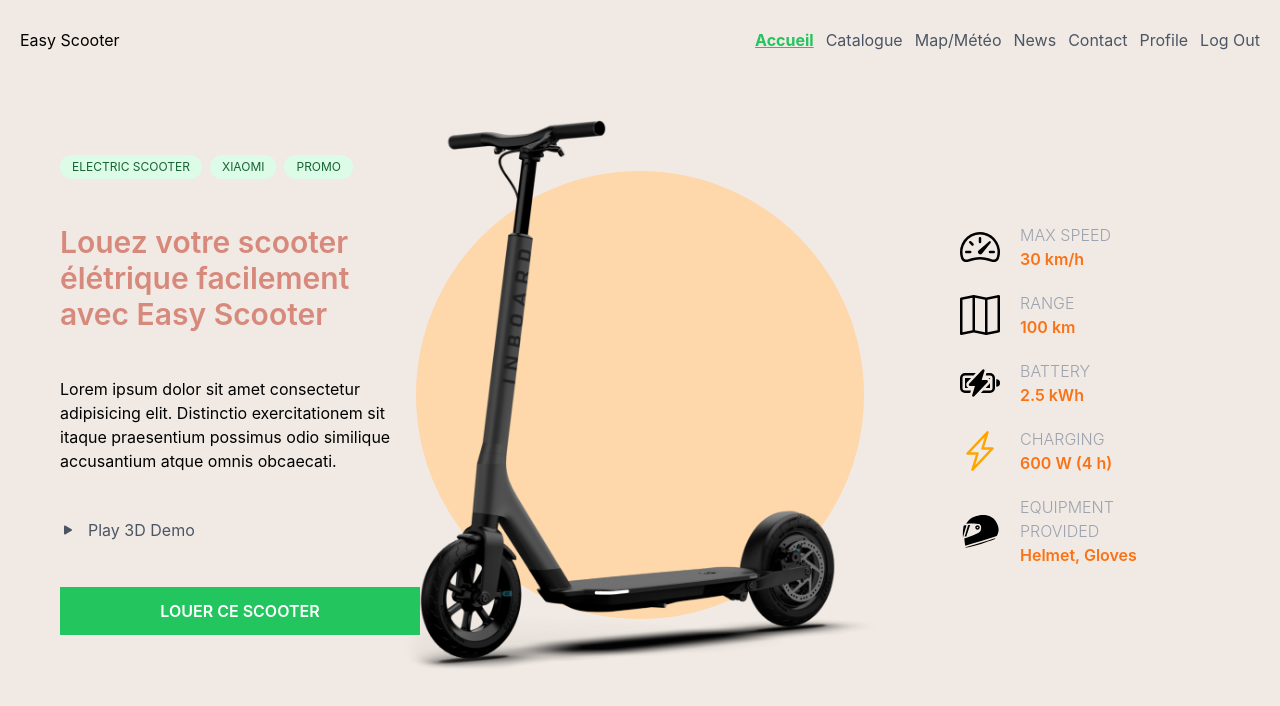
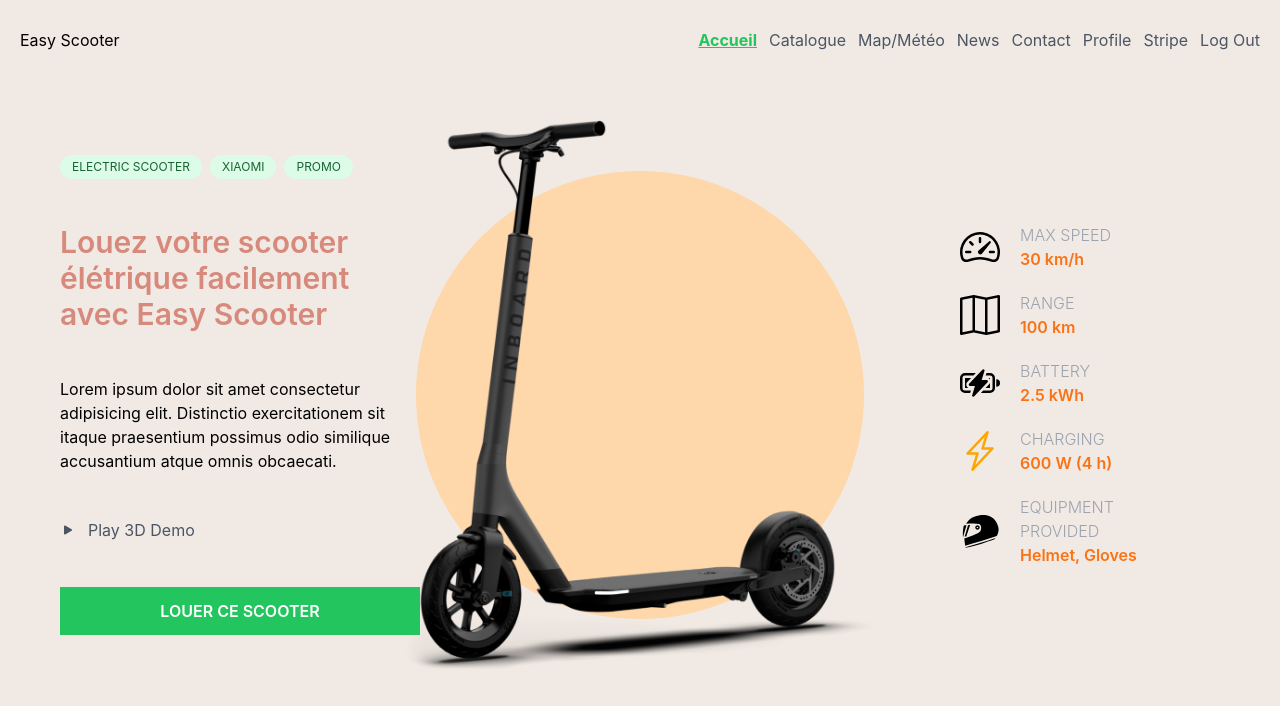
Before and after one commit to adia-dev/pa-easy-scooter-2022, a React (Create React App) app: page / in a window 1280 px wide. Shown: the top 706 px of the page. Built offline with nearby package versions, Linux system fonts and the light colour scheme; no server answers.

Commit message:
Added Stripe page in header

```diff
--- a/src/App.js
+++ b/src/App.js
@@ -7,6 +7,7 @@ import AuthProvider from './core/AuthProvider';
 import PrivateRoutes from './core/PrivateRoutes';
 import Dashboard from './pages/Dashboard';
 import { createBrowserHistory } from 'history';
+import Stripe from './pages/Stripe';
 
 function App() {
 
@@ -26,6 +27,7 @@ function App() {
           </Route>
           <Route path="/login" element={<Login history={history} />} />
           <Route path="/signup" element={<Signup history={history} />} />
+          <Route path="/stripe" element={<Stripe history={history} />} />
         </Routes>
       </Router>
     </AuthProvider>
--- a/src/components/Header.js
+++ b/src/components/Header.js
@@ -1,7 +1,10 @@
 import React from 'react'
+import { useNavigate } from 'react-router-dom';
 import { auth } from '../core/base';
 
 const Header = () => {
+
+    const navigate = useNavigate();
 
     const styles = {
         li: 'h-full text-gray-600 cursor-pointer  hover:text-orange-500 hover:scale-110 transition-all ease-in-out duration-250 '
@@ -22,6 +25,7 @@ const Header = () => {
                     <li className={styles.li}>News</li>
                     <li className={styles.li}>Contact</li>
                     <li className={styles.li}>Profile</li>
+                    <li onClick={() => navigate("/stripe")} className={styles.li}>Stripe</li>
                     <li className={styles.li}>
                         <button onClick={handleLogOut}>Log Out</button>
                     </li>
--- /dev/null
+++ b/src/pages/Stripe.js
@@ -0,0 +1,9 @@
+import React from 'react'
+
+const Stripe = () => {
+  return (
+    <div>Stripe</div>
+  )
+}
+
+export default Stripe
```
